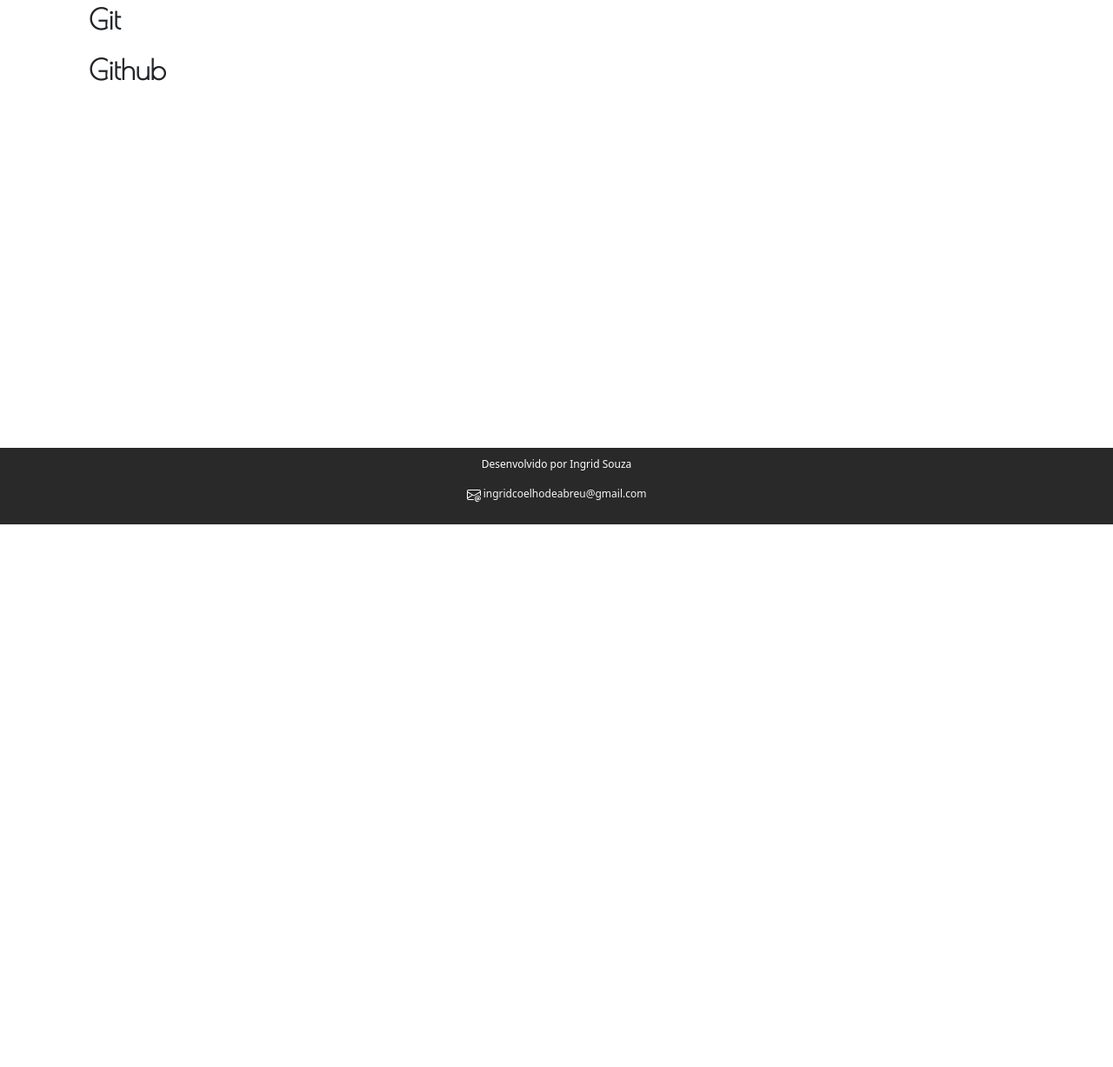
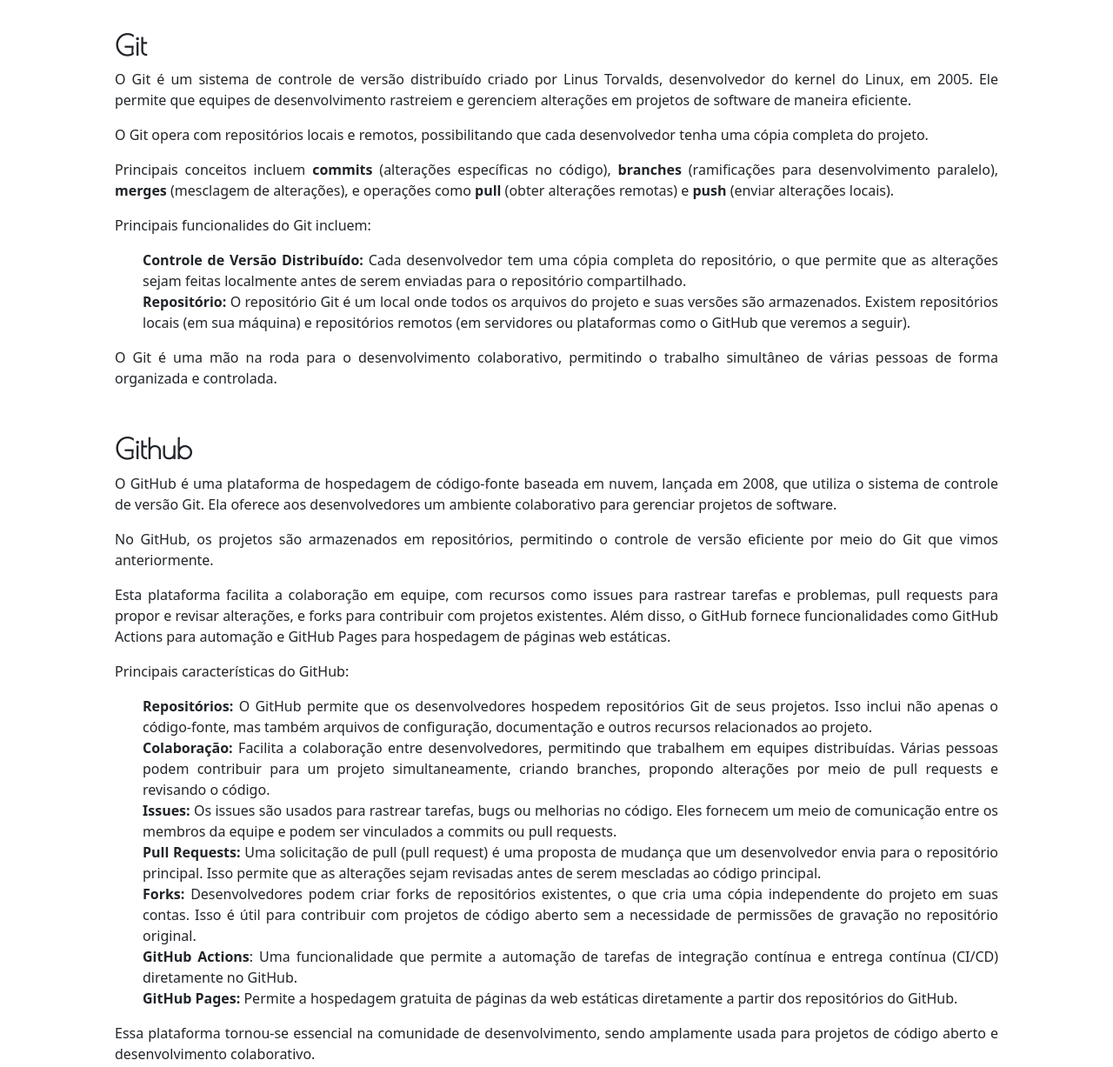
Before and after one commit to EuIngridCoelho/desafio-github, a plain HTML site: page index.html in a window 1280 px wide. Shown: the part 197-1424 px from the top of the page at 87% size. Before the commit the page ends 800 px from the top, so only its background shows below. Drawn offline with nearby package versions, Linux system fonts and the light colour scheme.

Commit message:
Adicionando o conteúdo da página e atualizando o status do projeto no readme.

```diff
--- a/Assets/css/style.css
+++ b/Assets/css/style.css
@@ -34,12 +34,18 @@
 
 #g-git,
 #g-github {
-    margin: 20px;
+    margin: 50px;
+}
+section{
+    text-align: justify;
+}
+li{
+    list-style: none;
 }
 
 footer {
     width: 100%;
-    position: fixed;
+    position: relative;
     bottom: 0;
     text-align: center;
     font-size: 12px;
--- a/index.html
+++ b/index.html
@@ -55,18 +55,53 @@
                 <hr>
             </div>
         </center>
-        <section id="g-git" class="g-titles">
-            <h2><strong>Git</strong></h2>
-            <p></p>
+        <section id="g-git">
+            <h2 class="g-titles"><strong>Git</strong></h2>
+            <p>O Git é um sistema de controle de versão distribuído criado por Linus Torvalds, desenvolvedor do kernel do Linux, em 2005. Ele permite que equipes de desenvolvimento rastreiem e gerenciem alterações em projetos de software de maneira eficiente.</p>
+            <p>O Git opera com repositórios locais e remotos, possibilitando que cada desenvolvedor tenha uma cópia completa do projeto.</p>
+            <p>Principais conceitos incluem <b>commits</b> (alterações específicas no código), <b>branches</b> (ramificações para desenvolvimento paralelo), <b>merges</b> (mesclagem de alterações), e operações como <b>pull</b> (obter alterações remotas) e <b>push</b> (enviar alterações locais).</p>
+
+            <p>Principais funcionalides do Git incluem:
+
+                <ul>
+                    <li><b>Controle de Versão Distribuído:</b> Cada desenvolvedor tem uma cópia completa do repositório, o que permite que as alterações sejam feitas localmente antes de serem enviadas para o repositório compartilhado.</li>
+                    <li><b>Repositório:</b> O repositório Git é um local onde todos os arquivos do projeto e suas versões são armazenados. Existem repositórios locais (em sua máquina) e repositórios remotos (em servidores ou plataformas como o GitHub que veremos a seguir).</li>
+                </ul>
+
+            </p>
+
+            <p>O Git é uma mão na roda para o desenvolvimento colaborativo, permitindo o trabalho simultâneo de várias pessoas de forma organizada e controlada.</p>
         </section>
 
-        <section id="g-github" class="g-titles">
-            <h2><strong>Github</strong></h2>
+        <section id="g-github">
+            <h2 class="g-titles"><strong>Github</strong></h2>
+            <p>
+                O GitHub é uma plataforma de hospedagem de código-fonte baseada em nuvem, lançada em 2008, que utiliza o sistema de controle de versão Git. Ela oferece aos desenvolvedores um ambiente colaborativo para gerenciar projetos de software. <p>No GitHub, os projetos são armazenados em repositórios, permitindo o controle de versão eficiente por meio do Git que vimos anteriormente.</p>
+                Esta plataforma facilita a colaboração em equipe, com recursos como issues para rastrear tarefas e problemas, pull requests para propor e revisar alterações, e forks para contribuir com projetos existentes. Além disso, o GitHub fornece funcionalidades como GitHub Actions para automação e GitHub Pages para hospedagem de páginas web estáticas.</p>
+
+                <p>Principais características do GitHub:</p>
+                <ul>
+<li><b>Repositórios:</b> O GitHub permite que os desenvolvedores hospedem repositórios Git de seus projetos. Isso inclui não apenas o código-fonte, mas também arquivos de configuração, documentação e outros recursos relacionados ao projeto.</li>
+
+<li><b>Colaboração:</b> Facilita a colaboração entre desenvolvedores, permitindo que trabalhem em equipes distribuídas. Várias pessoas podem contribuir para um projeto simultaneamente, criando branches, propondo alterações por meio de pull requests e revisando o código.</li>
+
+<li><b>Issues:</b> Os issues são usados para rastrear tarefas, bugs ou melhorias no código. Eles fornecem um meio de comunicação entre os membros da equipe e podem ser vinculados a commits ou pull requests.</li>
+
+<li><b>Pull Requests:</b> Uma solicitação de pull (pull request) é uma proposta de mudança que um desenvolvedor envia para o repositório principal. Isso permite que as alterações sejam revisadas antes de serem mescladas ao código principal.</li>
+
+<li><b>Forks:</b> Desenvolvedores podem criar forks de repositórios existentes, o que cria uma cópia independente do projeto em suas contas. Isso é útil para contribuir com projetos de código aberto sem a necessidade de permissões de gravação no repositório original.</li>
+
+<li><b>GitHub Actions</b>: Uma funcionalidade que permite a automação de tarefas de integração contínua e entrega contínua (CI/CD) diretamente no GitHub.</li>
+
+<li><b>GitHub Pages:</b> Permite a hospedagem gratuita de páginas da web estáticas diretamente a partir dos repositórios do GitHub.</li>
+                </ul>
+
+                <p>Essa plataforma tornou-se essencial na comunidade de desenvolvimento, sendo amplamente usada para projetos de código aberto e desenvolvimento colaborativo.</p>
         </section>
 
     </div>
     <footer>
-        <p>Desenvolvido por Ingrid Souza</p>
+        <p><strong>Desenvolvido por <span style="font-size: 15px;">Ingrid Souza</span></strong></p>
         <a href="mailto:ingridcoelhodeabreu@gmail.com"><img src="./Assets/icons/email.svg">&nbsp;</i>ingridcoelhodeabreu@gmail.com</a></p>
     </footer>
 </body>
```
Also changed, not shown: 1 other file.
